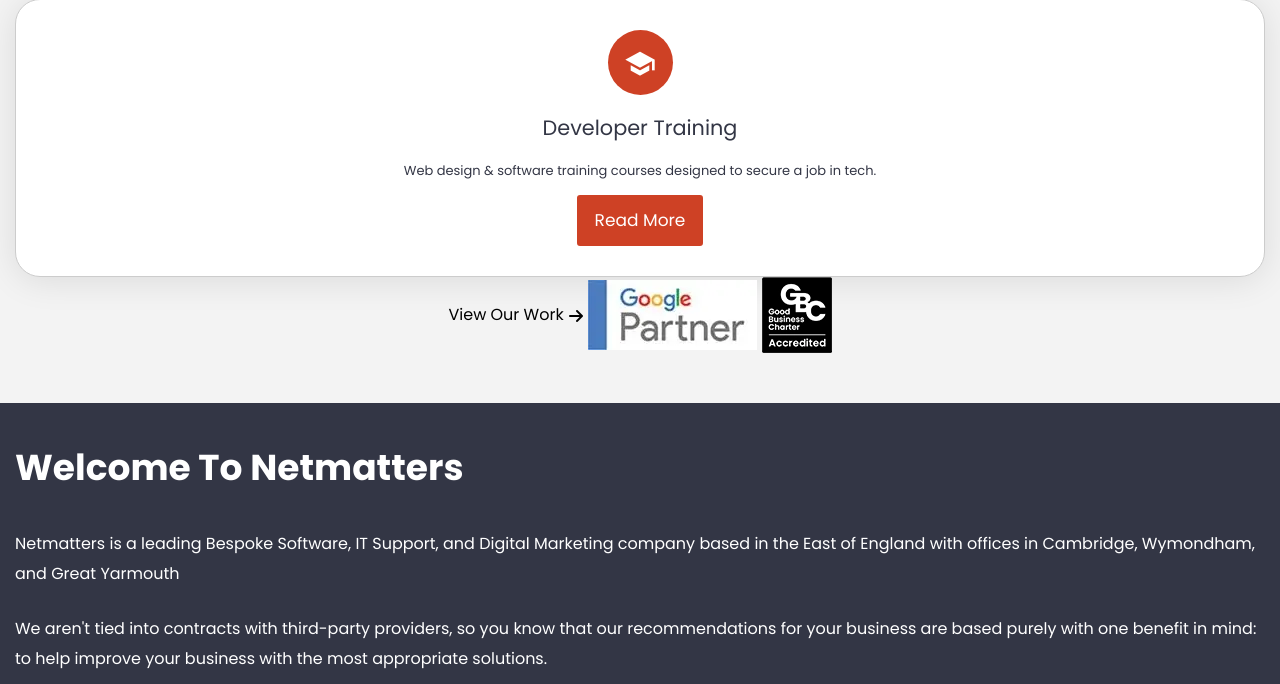
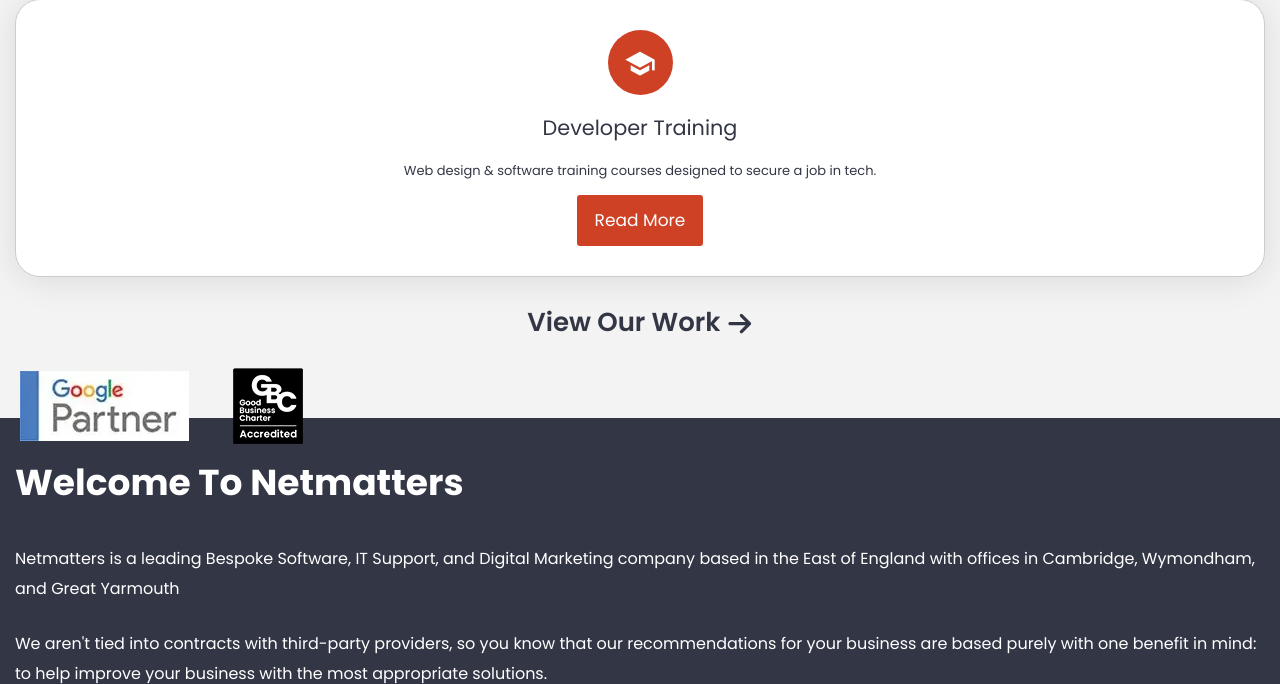
Before and after one commit to kieranmoody/Netmatters-Website-Copy, a PHP site: page / in a window 1280 px wide. Shown: the part 2675-3359 px from the top of the page. Run offline with PHP 8.4, Linux system fonts and the light colour scheme; style sheets or scripts are compiled from the project's sources; some web fonts are replaced.

Commit message:
last minute additions for the day, nothing major

```diff
--- a/css/styles.css
+++ b/css/styles.css
@@ -520,6 +520,27 @@ input {
   box-shadow: none;
 }
 
+#view-our-work {
+  color: #333645;
+  font-weight: 600;
+  font-size: 1.625rem;
+  margin: 30px auto -70px;
+  padding: 0 15px;
+}
+
+#partners {
+  padding: 50px 0;
+  vertical-align: middle;
+  height: 70px;
+  display: block;
+  box-sizing: border-box;
+}
+
+#g-partner,
+#gbc {
+  padding: 0 20px;
+}
+
 /*Welcome to Netmatters*/
 #welcome {
   padding: 50px 15px;
--- a/index.html
+++ b/index.html
@@ -102,10 +102,14 @@
                 <span class="service-desc">Web design & software training courses designed to secure a job in tech.</span>
                 <button>Read More</button> <!--Button-->
             </a>
+            <div id="view-our-work">
             <a href="#">View Our Work <span class="icon-arrow-right2"></span></a> <!--Link + Fix Arrow-->
-            <img src="images/google-partner.jpg">
-            <img src="images/GBC.jpg">
+            </div>
         </section>
+        <div id="partners">
+            <img src="images/google-partner.jpg" id="g-partner">
+            <img src="images/GBC.jpg" id="gbc">
+         </div>
         <section class="container" id="welcome"> <!--Welcome to Netmatters-->
             <h1>Welcome To Netmatters</h1>
             <p class="netmatters-is" id="intro">Netmatters is a leading Bespoke Software, IT Support, and Digital Marketing company based in the East of England with offices in Cambridge, Wymondham, and Great Yarmouth</p> <!--This is in bold-->
--- a/scss/layout/_container.scss
+++ b/scss/layout/_container.scss
@@ -158,6 +158,28 @@ input {
     box-shadow: none;
 }
 
+#view-our-work {
+    color: #333645;
+    font-weight: 600;
+    font-size: 1.625rem;
+    margin: 30px auto -70px;
+    padding: 0 15px;
+
+}
+
+#partners {
+    padding: 50px 0;
+    vertical-align: middle;
+    height: 70px;
+    display: block;
+    box-sizing: border-box;
+}
+
+#g-partner,
+#gbc    {
+    padding: 0 20px;
+}
+
 /*Welcome to Netmatters*/
 
 #welcome {
```
Also changed, not shown: 1 other file.
